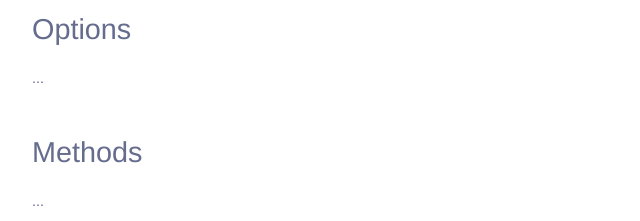
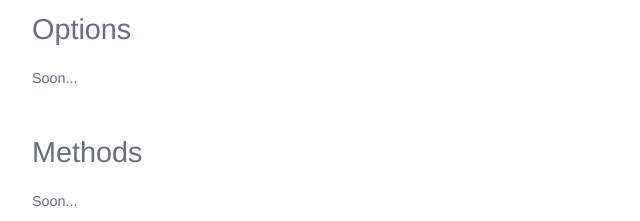
Before and after one commit to DRasiti/WindowJS, a plain HTML site: page index.html in a window 1280 px wide. Shown: the part 2375-2596 px from the top of the page, 128-768 px from the left. Drawn offline with Linux system fonts and the light colour scheme.

Commit message:
correct index

```diff
--- a/index.html
+++ b/index.html
@@ -31,7 +31,7 @@
 	&lt;link rel="stylesheet" type="text/css" href="css/window.css" />
    	&lt;link rel="stylesheet" type="text/css" href="css/fontello.css" />
    	...
-&lt;/div>
+&lt;/head>
 
 &lt;body>
 	...
@@ -145,11 +145,11 @@
 
 			<h2>Options</h2>
 
-			<p>...</p>
+			<p>Soon...</p>
 
 			<h2>Methods</h2>
 
-			<p>...</p>
+			<p>Soon...</p>
 		</div>
 
 		<script type="text/javascript" src="./js/window.js"></script>
```
